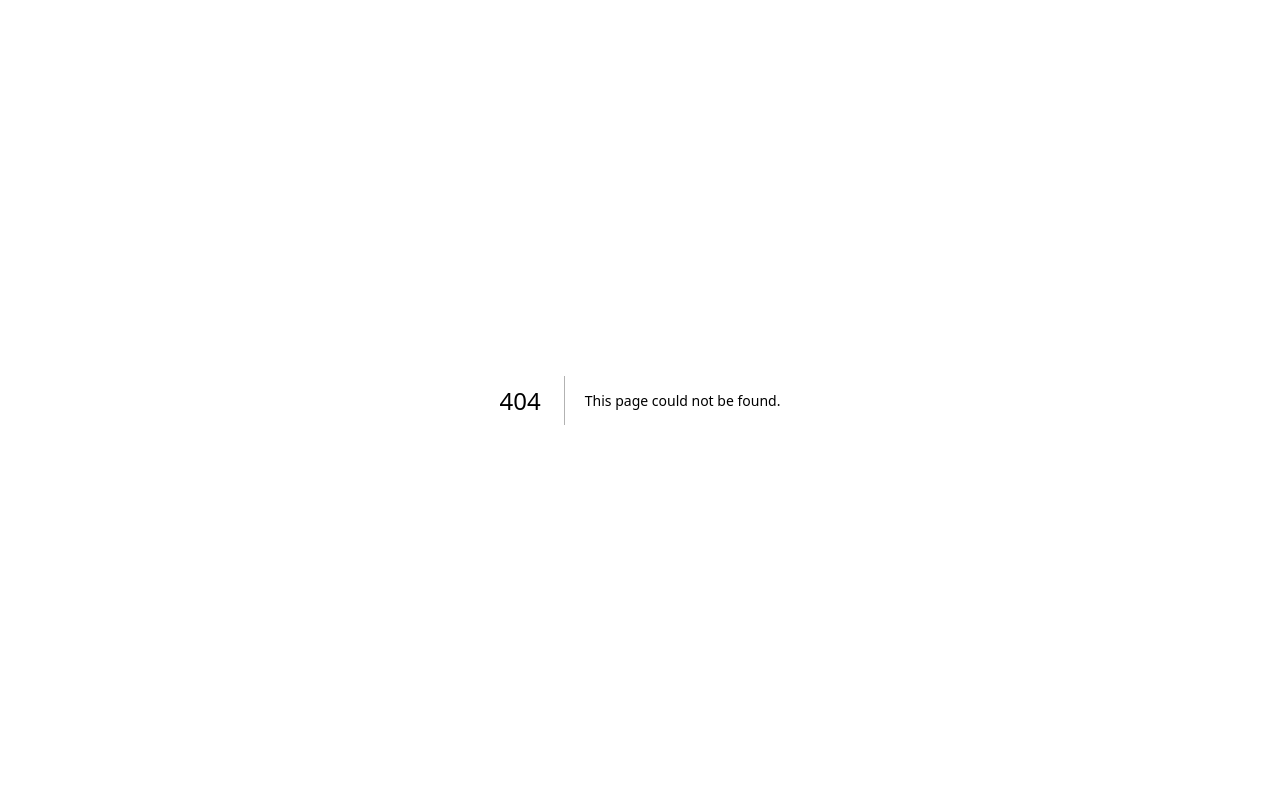
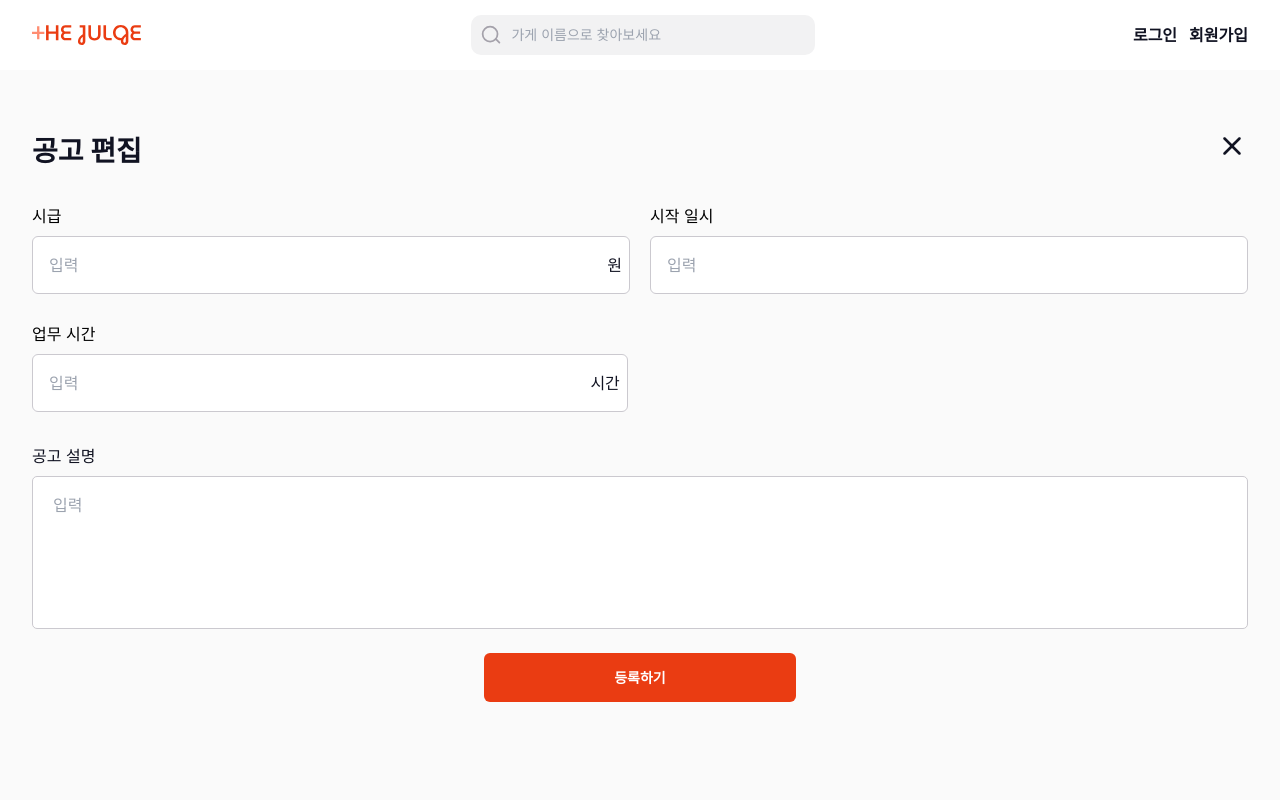
Before and after one commit to DDaHeuk/The-julge, a Next.js app: page /editnotice/1 in a window 1280 px wide. Before the commit this address had no page. Shown: the top 800 px of the page. Built offline with nearby package versions, Linux system fonts and the light colour scheme.

Commit message:
feat : 공고 편집 페이지 생성

```diff
--- a/src/app/(contents)/assignmyshop/page.tsx
+++ b/src/app/(contents)/assignmyshop/page.tsx
@@ -5,7 +5,7 @@ const assignMyShop = () => {
   return (
     <div className="flex px-[12px] md:px-[32px] lg:px-[238px] pt-[40px] md:pt-[60px] pb-[80px] md:pb-[60px] flex-col items-start bg-gray5">
       <div className="flex flex-col items-center gap-[24px] md:gap-[32px] w-[100%]">
-        <AssignHeader title="가게 정보" />
+        <AssignHeader title="가게 정보 등록" />
         <AssignMyShopInfo />
       </div>
     </div>
--- a/src/app/(contents)/editmyshop/[shopId]/page.tsx
+++ b/src/app/(contents)/editmyshop/[shopId]/page.tsx
@@ -11,7 +11,7 @@ const editMyShop = ({ params }: editMyShopProps) => {
   return (
     <div className="flex px-[12px] md:px-[32px] lg:px-[238px] pt-[40px] md:pt-[60px] pb-[80px] md:pb-[60px] flex-col items-start bg-gray5">
       <div className="flex flex-col items-center gap-[24px] md:gap-[32px] w-[100%]">
-        <AssignHeader title="가게 정보" />
+        <AssignHeader title="가게 정보 편집" />
         <EditMyShopInfo shopId={params.shopId} />
       </div>
     </div>
--- /dev/null
+++ b/src/app/(contents)/editnotice/[noticeId]/page.tsx
@@ -0,0 +1,14 @@
+import AssignHeader from '@/components/assignHeader';
+import AssignNoticeInfo from '@/components/assignNoticeInfo';
+
+const assignNotice = () => {
+  return (
+    <div className="flex h-screen px-[12px] md:px-[32px] lg:px-[238px] pt-[40px] md:pt-[60px] pb-[80px] md:pb-[60px] flex-col items-start bg-gray5">
+      <div className="flex flex-col items-center gap-[24px] md:gap-[32px] w-[100%]">
+        <AssignHeader title="공고 편집" />
+        <AssignNoticeInfo />
+      </div>
+    </div>
+  );
+};
+export default assignNotice;
```
